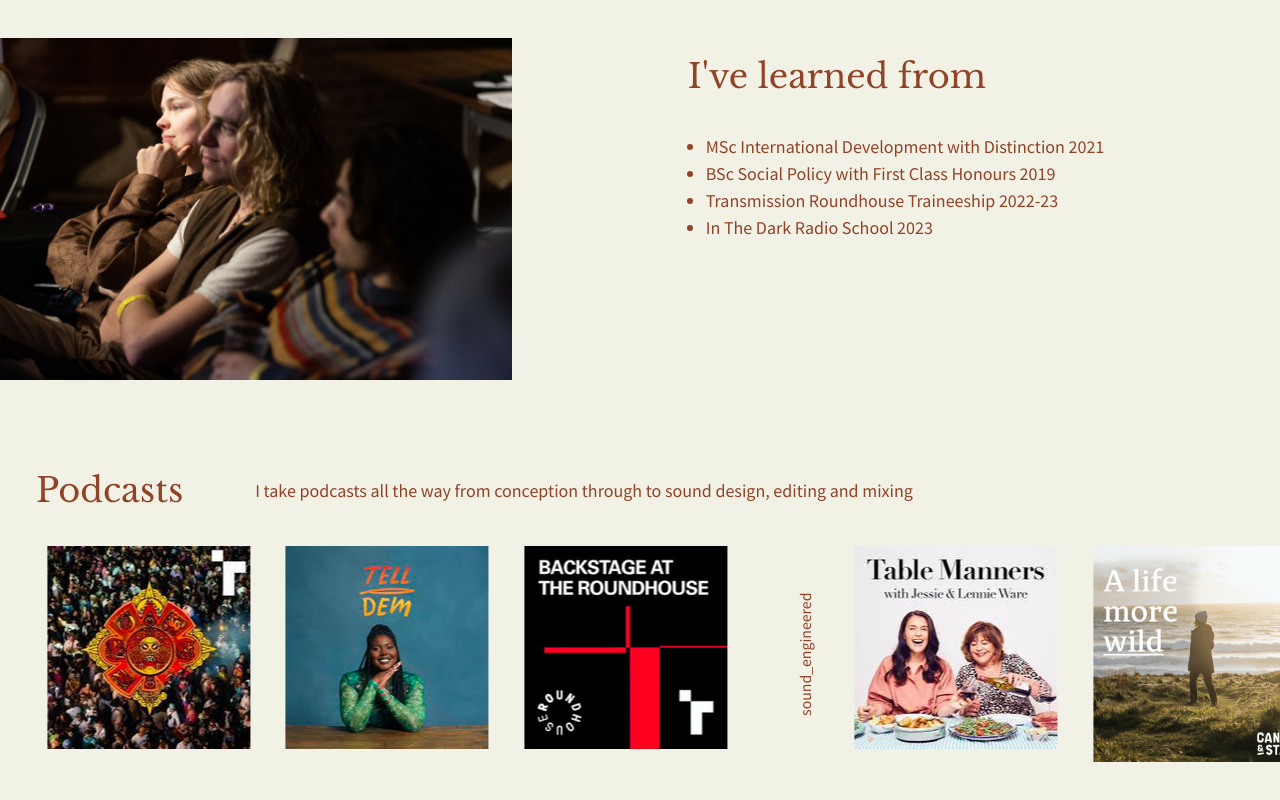
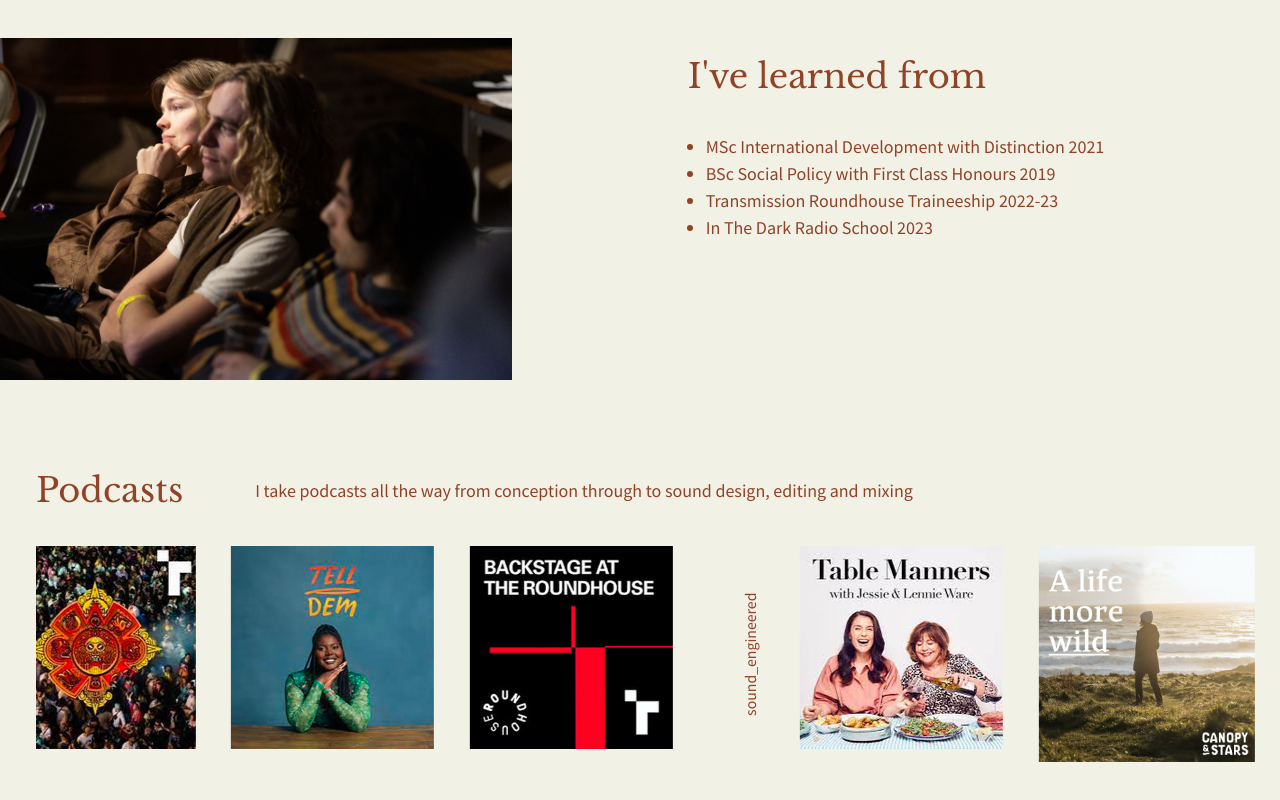
Before and after one commit to LukeStorry/marniewoodmeade, a Next.js app: page / in a window 1280 px wide. Shown: the part 1057-1857 px from the top of the page. Built offline with nearby package versions, Linux system fonts and the light colour scheme.

Commit message:
add pod_will_theres_a_way

```diff
--- a/app/config.ts
+++ b/app/config.ts
@@ -16,6 +16,7 @@
 import pod_anthems from '@images/pod_anthems.png'
 import pod_unreality from '@images/pod_unreality.png'
 import pod_life_more_wild from '@images/pod_life_more_wild.jpeg'
+import pod_will_theres_a_way from '@images/pod_will_theres_a_way.jpg'
 import { StaticImageData } from 'next/image'
 
 export type ImageInfo = {
@@ -167,6 +168,15 @@
       spotifyEpisodeId: '0TlwSJ9LyZnHdnVLqPXfbS',
       contribution: 'Provided copy writing and media liasion',
     },
+    {
+      id: 'where-theres-a-will-theres-a-wake',
+      title: "Where There's A Will, There's A Wake",
+      description: "If you could plan your perfect death, what would you do?      It's a hilarious, irreverent, dark and sometimes moving podcast where our guests will see their death brought to life as they plan their final day from dawn to dusk and into the afterlife.",
+      image: pod_will_theres_a_way,
+      link: 'https://podfollow.com/1654059310/view',
+      spotifyEpisodeId: '4iW5xSZeKrFCgMMp2qgC9b',
+      contribution: 'Weekly transcripts',
+    },
 
   ],
   voiced: [
```
Also changed, not shown: public/images/pod_will_theres_a_way.jpg (added).
